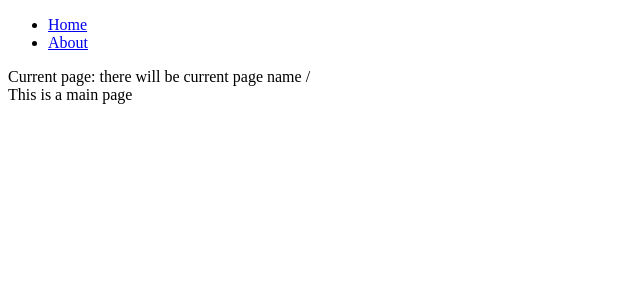
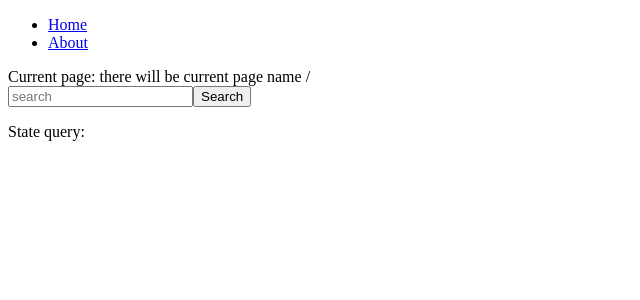
Before and after one commit to markal84/RS_School-React-course, a React (Vite) app: page / in a window 1280 px wide. Shown: the top 300 px of the page, without its empty margins (0-640 px from the left). Built offline with nearby package versions, Linux system fonts and the light colour scheme.

Commit message:
feat: add search bar component

```diff
--- a/src/App.tsx
+++ b/src/App.tsx
@@ -12,7 +12,7 @@ function App() {
       <Routes>
         <Route path="/" element={<Home />} />
         <Route path="about" element={<About />} />
-        <Route path="404" element={<Page404 />} />
+        <Route path="*" element={<Page404 />} />
       </Routes>
     </div>
   );
--- /dev/null
+++ b/src/components/SearchBar.tsx
@@ -0,0 +1,32 @@
+import React, { Component } from 'react';
+
+interface ISearchBarState {
+  query: string;
+}
+
+type Inputevent = React.ChangeEvent<HTMLInputElement>;
+
+export default class SearchBar extends Component<ISearchBarState> {
+  state: ISearchBarState = {
+    query: '',
+  };
+
+  handleChange = (event: Inputevent) => {
+    console.log(event.target.value);
+    this.setState({
+      query: event.target.value,
+    });
+  };
+
+  render() {
+    return (
+      <div>
+        <div>
+          <input type="text" placeholder="search" onChange={this.handleChange} />
+          <button type="button">Search</button>
+        </div>
+        <p>State query: {this.state.query}</p>
+      </div>
+    );
+  }
+}
--- a/src/main.tsx
+++ b/src/main.tsx
@@ -5,9 +5,7 @@ import './index.css';
 import { BrowserRouter } from 'react-router-dom';
 
 ReactDOM.createRoot(document.getElementById('root') as HTMLElement).render(
-  <React.StrictMode>
-    <BrowserRouter>
-      <App />
-    </BrowserRouter>
-  </React.StrictMode>
+  <BrowserRouter>
+    <App />
+  </BrowserRouter>
 );
--- a/src/pages/Home.tsx
+++ b/src/pages/Home.tsx
@@ -1,7 +1,12 @@
+import SearchBar from '../components/SearchBar';
 import React, { FC } from 'react';
 
 const Home: FC = () => {
-  return <div>This is a main page</div>;
+  return (
+    <div>
+      <SearchBar />
+    </div>
+  );
 };
 
 export default Home;
```
